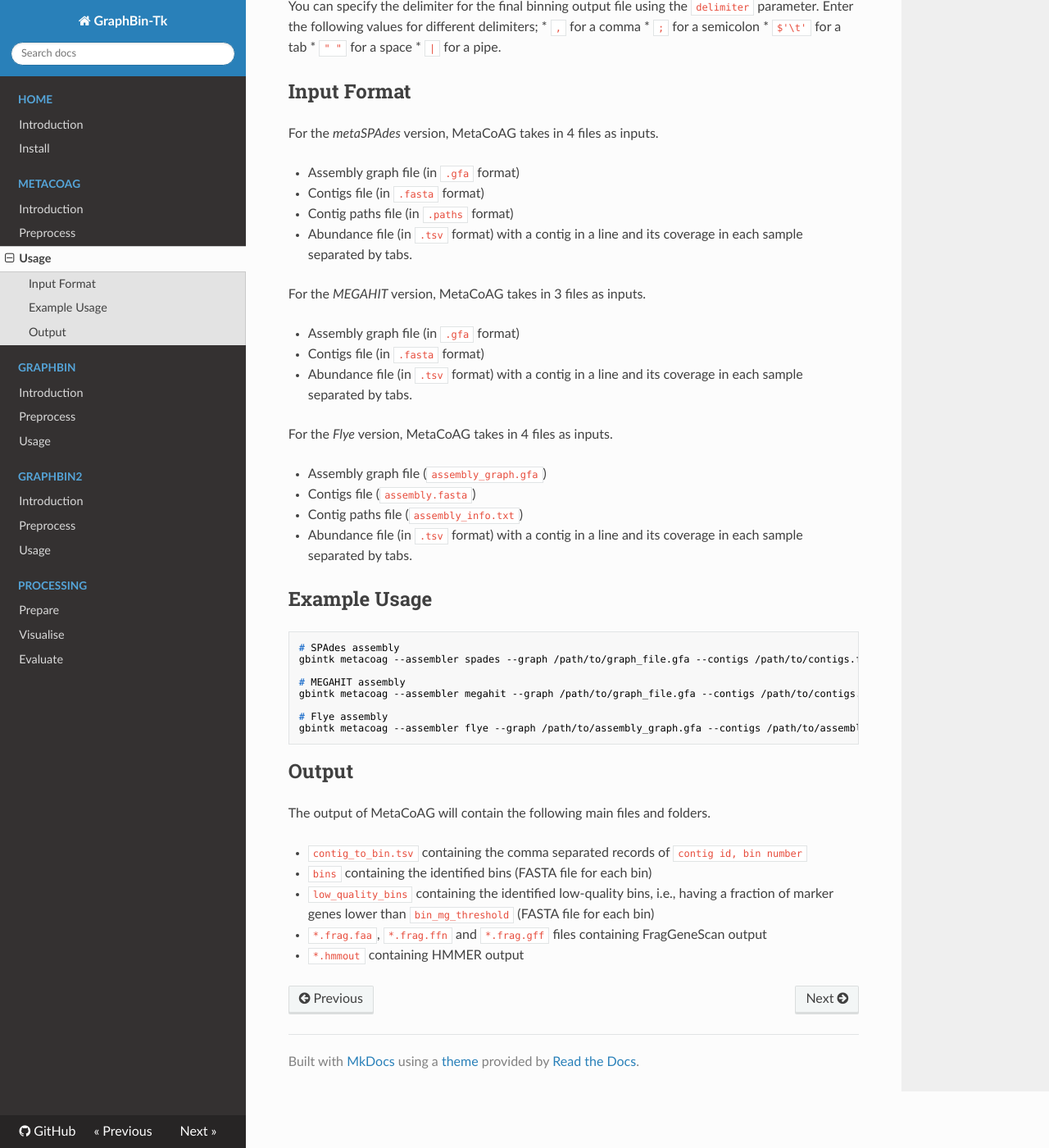
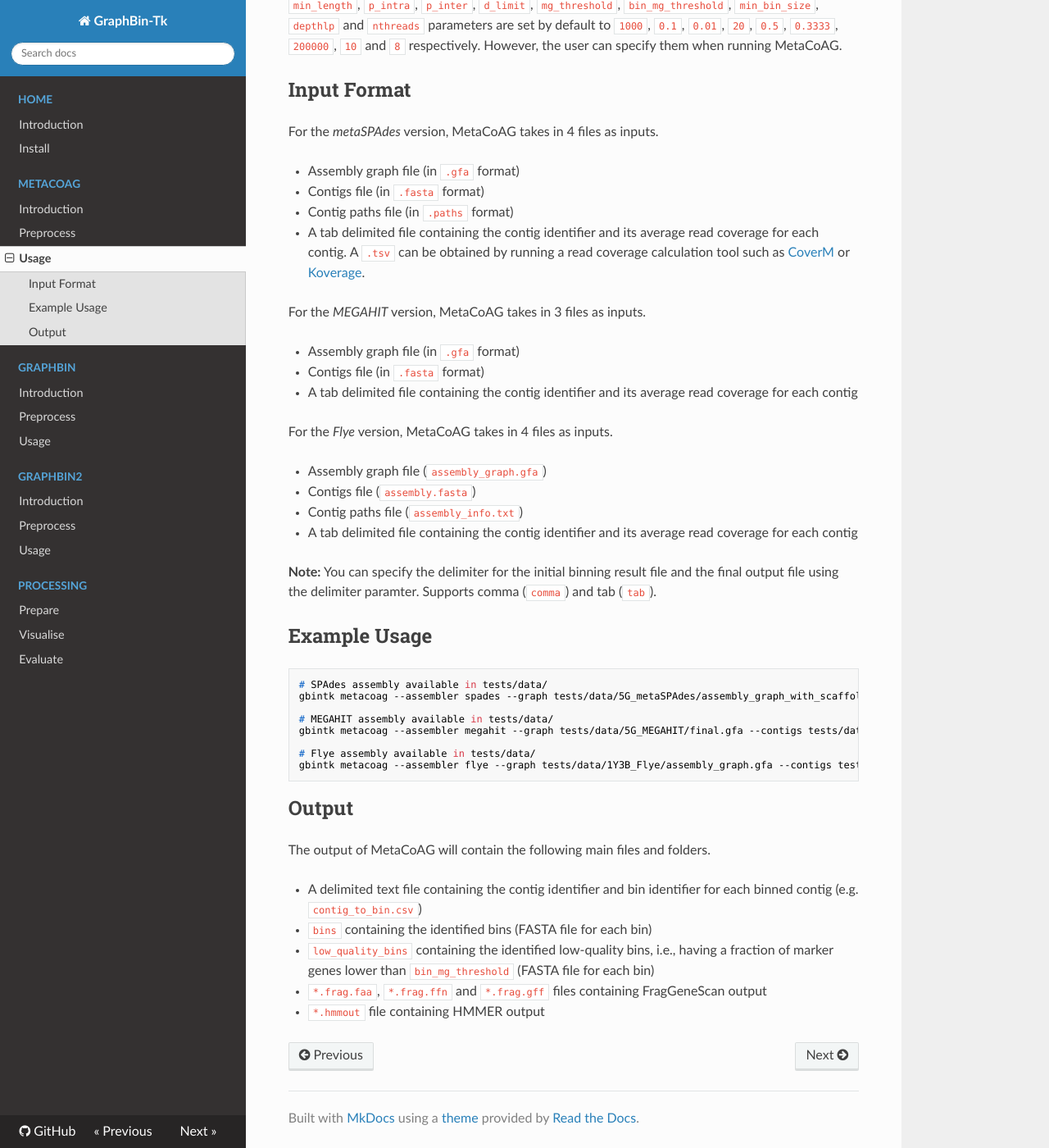
Before and after one commit to metagentools/gbintk, an MkDocs documentation site: the page built from docs/metacoag_usage.md, in a window 1280 px wide and 1400 px high, scrolled down 956 px. Shown: the whole window at 82% size. Built offline with MkDocs 1.6.1, drawn with Linux system fonts in a browser that asks for light colours; nearby versions of some CDN libraries; a script that is not in the unit is left out; some of the changed text lies outside the part shown.

Commit message:
DOC: update metacoag docs

````diff
--- a/docs/metacoag_usage.md
+++ b/docs/metacoag_usage.md
@@ -1,4 +1,6 @@
 # Using MetaCoAG
+
+A user can start an analysis by running the `metacoag` subcommand to bin a metagenomic dataset using the metagenomic binning tool MetaCoAG and obtain contig bins or metagenome-assembled genomes (MAGs).
 
 Run `gbintk metacoag --help` or `gbintk metacoag -h` to list the help message for MetaCoAG.
 
@@ -50,13 +52,6 @@ Options:
 
 `min_length`, `p_intra`, `p_inter`, `d_limit`, `mg_threshold`, `bin_mg_threshold`, `min_bin_size`, `depthlp` and `nthreads` parameters are set by default to `1000`, `0.1`, `0.01`, `20`, `0.5`, `0.3333`, `200000`, `10` and `8` respectively. However, the user can specify them when running MetaCoAG.
 
-You can specify the delimiter for the final binning output file using the `delimiter` parameter. Enter the following values for different delimiters;
-* `,` for a comma
-* `;` for a semicolon
-* `$'\t'` for a tab
-* `" "` for a space
-* `|` for a pipe.
-
 ## Input Format
 
 For the *metaSPAdes* version, MetaCoAG takes in 4 files as inputs.
@@ -64,40 +59,42 @@ For the *metaSPAdes* version, MetaCoAG takes in 4 files as inputs.
 * Assembly graph file (in `.gfa` format)
 * Contigs file (in `.fasta` format)
 * Contig paths file (in `.paths` format)
-* Abundance file (in `.tsv` format) with a contig in a line and its coverage in each sample separated by tabs.
+* A tab delimited file containing the contig identifier and its average read coverage for each contig. A `.tsv` can be obtained by running a read coverage calculation tool such as [CoverM](https://github.com/wwood/CoverM) or [Koverage](https://github.com/beardymcjohnface/Koverage).
 
 For the *MEGAHIT* version, MetaCoAG takes in 3 files as inputs.
 
 * Assembly graph file (in `.gfa` format)
 * Contigs file (in `.fasta` format)
-* Abundance file (in `.tsv` format) with a contig in a line and its coverage in each sample separated by tabs.
+* A tab delimited file containing the contig identifier and its average read coverage for each contig
 
 For the *Flye* version, MetaCoAG takes in 4 files as inputs.
 
 * Assembly graph file (`assembly_graph.gfa`)
 * Contigs file (`assembly.fasta`)
 * Contig paths file (`assembly_info.txt`)
-* Abundance file (in `.tsv` format) with a contig in a line and its coverage in each sample separated by tabs.
+* A tab delimited file containing the contig identifier and its average read coverage for each contig
+
+**Note:** You can specify the delimiter for the initial binning result file and the final output file using the delimiter paramter. Supports comma (`comma`) and tab (`tab`).
 
 ## Example Usage
 
 ```shell
-# SPAdes assembly
-gbintk metacoag --assembler spades --graph /path/to/graph_file.gfa --contigs /path/to/contigs.fasta --paths /path/to/paths_file.paths --abundance /path/to/abundance.tsv --output /path/to/output_folder
+# SPAdes assembly available in tests/data/
+gbintk metacoag --assembler spades --graph tests/data/5G_metaSPAdes/assembly_graph_with_scaffolds.gfa --contigs tests/data/5G_metaSPAdes/contigs.fasta --paths tests/data/5G_metaSPAdes/contigs.paths --abundance tests/data/5G_metaSPAdes/abundance.tsv --output tests/data/5G_metaSPAdes/metacoag_results
 
-# MEGAHIT assembly
-gbintk metacoag --assembler megahit --graph /path/to/graph_file.gfa --contigs /path/to/contigs.fasta --abundance /path/to/abundance.tsv --output /path/to/output_folder
+# MEGAHIT assembly available in tests/data/
+gbintk metacoag --assembler megahit --graph tests/data/5G_MEGAHIT/final.gfa --contigs tests/data/5G_MEGAHIT/final.contigs.fasta --abundance tests/data/5G_MEGAHIT/abundance.tsv --output tests/data/5G_MEGAHIT/metacoag_results
 
-# Flye assembly
-gbintk metacoag --assembler flye --graph /path/to/assembly_graph.gfa --contigs /path/to/assembly.fasta --paths /path/to/assembly_info.txt --abundance /path/to/abundance.tsv --output /path/to/output_folder
+# Flye assembly available in tests/data/
+gbintk metacoag --assembler flye --graph tests/data/1Y3B_Flye/assembly_graph.gfa --contigs tests/data/1Y3B_Flye/assembly.fasta --paths tests/data/1Y3B_Flye/assembly_info.txt --abundance tests/data/1Y3B_Flye/abundance.tsv --output tests/data/1Y3B_Flye/metacoag_results
 ```
 
 ## Output
 
 The output of MetaCoAG will contain the following main files and folders.
 
-* `contig_to_bin.tsv` containing the comma separated records of `contig id, bin number`
+* A delimited text file containing the contig identifier and bin identifier for each binned contig (e.g. `contig_to_bin.csv`)
 * `bins` containing the identified bins (FASTA file for each bin)
 * `low_quality_bins` containing the identified low-quality bins, i.e., having a fraction of marker genes lower than `bin_mg_threshold` (FASTA file for each bin)
 * `*.frag.faa`, `*.frag.ffn` and `*.frag.gff` files containing FragGeneScan output
-* `*.hmmout` containing HMMER output
+* `*.hmmout` file containing HMMER output
````
